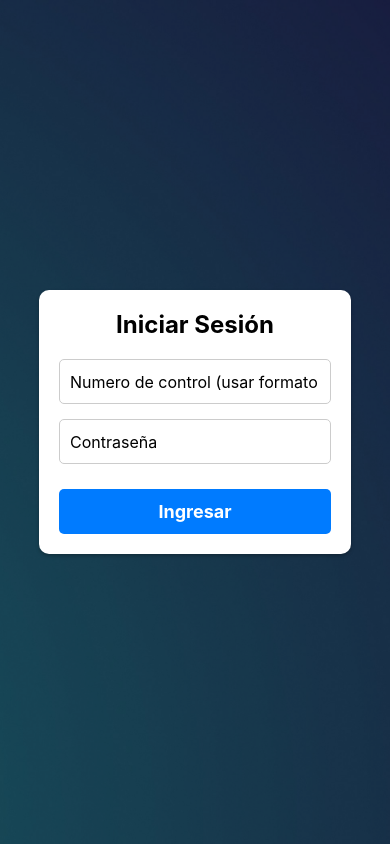
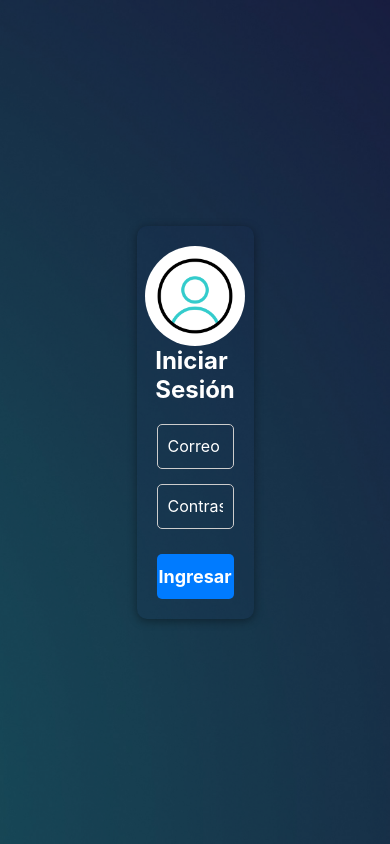
Before and after one commit to AracelyGlez/helperweb, a React Native app: screen /Login in a window 390 px wide. Built offline with nearby package versions, Linux system fonts and the light colour scheme.

Commit message:
Login styles modificado y listo

```diff
--- a/package.json
+++ b/package.json
@@ -26,7 +26,7 @@
     "react-native-linear-gradient": "^2.8.3",
     "react-native-safe-area-context": "^4.12.0",
     "react-native-screens": "~4.4.0",
-    "react-native-web": "~0.19.13",
+    "react-native-web": "^0.19.13",
     "router": "^2.2.0"
   },
   "devDependencies": {
--- a/src/screens/LoginScreen.tsx
+++ b/src/screens/LoginScreen.tsx
@@ -1,4 +1,4 @@
-import { StyleSheet, Text, View, TextInput, Pressable, Alert, ImageBackground } from 'react-native';
+import { StyleSheet, Text, View, TextInput, Pressable, Alert, ImageBackground,Image } from 'react-native';
 import { useState } from 'react';
 import { useNavigation } from '@react-navigation/native';
 
@@ -69,10 +69,11 @@ export default function LoginScreen() {
       >
       <View style={styles.container}>
       <View style={styles.loginBox}>
+        <Image source={require('../../assets/profile.gif')} style={styles.imagenperfil} />
         <Text style={styles.title}>Iniciar Sesión</Text>
 
         <TextInput
-          placeholder="Numero de control (usar formato email si es necesario)"
+          placeholder="Correo electronico"
           style={styles.input}
           value={controlNumber}
           onChangeText={setControlNumber}
@@ -98,6 +99,12 @@ export default function LoginScreen() {
 }
 
 const styles = StyleSheet.create({
+  imagenperfil: {
+  width: 100,
+  height: 100,
+  borderRadius: 200,
+
+},
   backgroundImage:{
     flex: 1,
     width: '100%',
@@ -110,15 +117,14 @@ const styles = StyleSheet.create({
     backgroundColor: 'rgba(0,0,0,0.5)',
   },
   loginBox: {
-    width: '80%',
-    maxWidth: 400,
-    backgroundColor: 'white',
+    width:'30%',
+    backgroundColor: 'rgba(26, 43, 96, 0.14)'  ,
     borderRadius: 10,
     padding: 20,
     shadowColor: '#000',
     shadowOffset: { width: 0, height: 2 },
-    shadowOpacity: 0.25,
-    shadowRadius: 3.84,
+    shadowOpacity: 0.4,
+    shadowRadius: 10,
     elevation: 5,
     alignItems: 'center',
   },
@@ -126,6 +132,7 @@ const styles = StyleSheet.create({
     fontSize: 24,
     fontWeight: 'bold',
     marginBottom: 20,
+    color: '#fff'
   },
   input: {
     width: '100%',
@@ -136,6 +143,7 @@ const styles = StyleSheet.create({
     paddingHorizontal: 10,
     marginBottom: 15,
     fontSize: 16,
+    color:'#fff'
   },
   button: {
     backgroundColor: '#007bff',
```
Also changed, not shown: assets/profile.gif (added), 1 other file (tests, documents, lock files or other folders).
